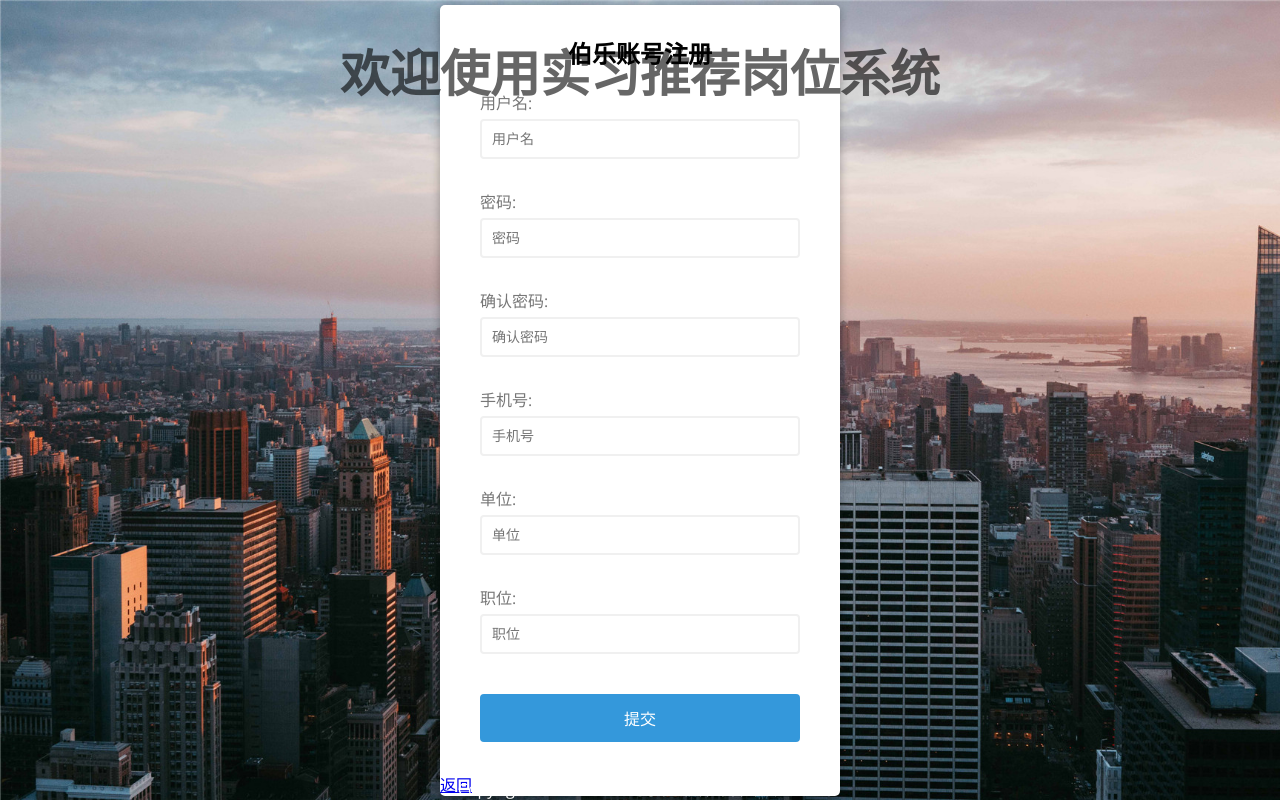
After one commit to Fxhj0501/Internship-recommendation-system, a Django app: template templates/bolelogin.html in a window 1280 px wide. The commit adds this page. Run offline with Django 3.2, Linux system fonts and the light colour scheme; the template is opened without the code that fills it, so the values that code supplies are empty.

Commit message:
添加伯乐注册

```diff
--- /dev/null
+++ b/templates/bolelogin.html
@@ -0,0 +1,56 @@
+<!DOCTYPE html>
+<html lang="en">
+<head>
+    <meta charset="UTF-8" />
+    <meta name="viewport" content="width=device-width, initial-scale=1.0" />
+    <meta http-equiv="X-UA-Compatible" content="ie=edge" />
+    <link rel="stylesheet" href="../static/forLogin.css">
+    <title>欢迎使用实习岗位推荐系统</title>
+</head>
+<body>
+<h1>欢迎使用实习推荐岗位系统</h1>
+<div class="container">
+    <form id="form" class="form" action="/index.jsp" method="POST">
+        <!-- post还需要改 -->
+        <h2>伯乐账号注册</h2>
+        <div class="form-control">
+            <label for="username">用户名:</label>
+            <input type="text" id="username" placeholder="用户名" />
+            <small>Error message</small>
+        </div>
+        <div class="form-control">
+            <label for="password">密码:</label>
+            <input type="password" id="password" placeholder="密码" />
+            <small>Error message</small>
+        </div>
+        <div class="form-control">
+            <label for="password">确认密码:</label>
+            <input type="password" id="confirmpassword" placeholder="确认密码" />
+            <small>Error message</small>
+        </div>
+        <div class="form-control">
+            <label for="username">手机号:</label>
+            <input type="text" id="phonenumber" placeholder="手机号" />
+            <small>Error message</small>
+        </div>
+        <div class="form-control">
+            <label for="username">单位:</label>
+            <input type="text" id="workplace" placeholder="单位" />
+            <small>Error message</small>
+        </div>
+        <div class="form-control">
+            <label for="username">职位:</label>
+            <input type="text" id="job" placeholder="职位" />
+            <small>Error message</small>
+        </div>
+        <button type="submit">提交</button>
+    </form>
+    <a href="login.html" id="back"</a>返回</a>
+</div>
+<div class="copyright">
+    <span class="style4">  </span>
+    <span an class="style4">  </span>
+    <span class="style4">Copyright © 18072004 冯子健 软件综合课设 2021.</span>
+</div>
+</body>
+</html>
--- a/templates/login.html
+++ b/templates/login.html
@@ -1,11 +1,10 @@
 <!DOCTYPE html>
 <html lang="en">
 <head>
-    {% load static %}
     <meta charset="UTF-8" />
     <meta name="viewport" content="width=device-width, initial-scale=1.0" />
     <meta http-equiv="X-UA-Compatible" content="ie=edge" />
-    <link rel="stylesheet" href="{% static '../static/forLogin.css' %}" />
+    <link rel="stylesheet" href="../static/forLogin.css">
     <title>欢迎使用实习岗位推荐系统</title>
 </head>
 <body>
```
